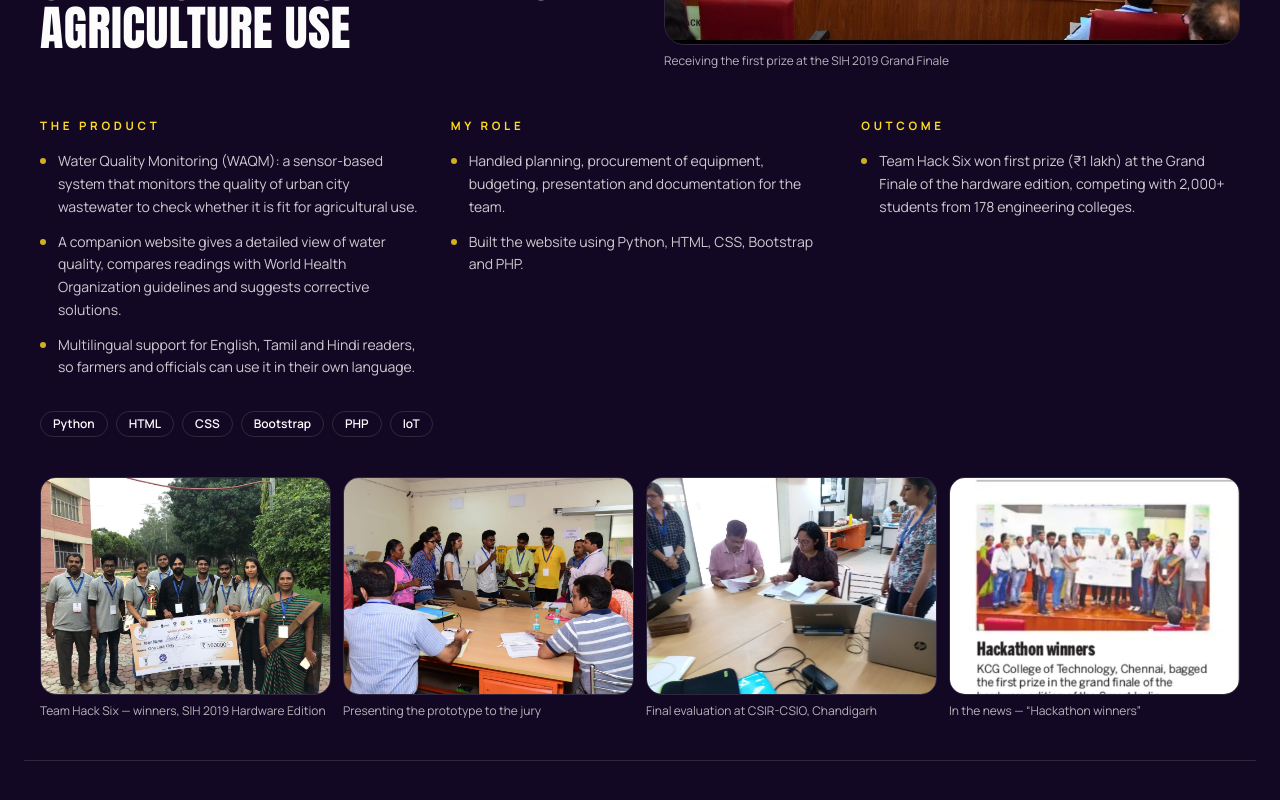
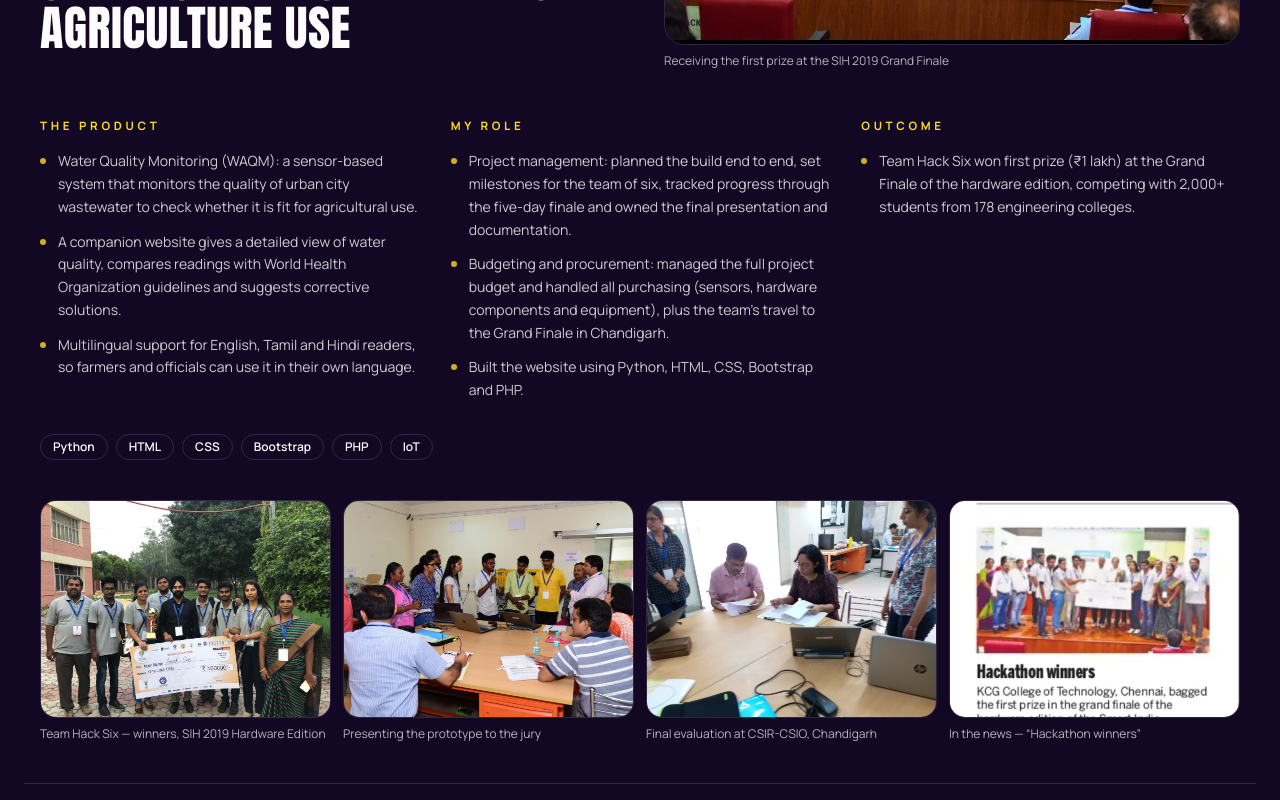
Before and after one commit to jyotisingh2027-art/Jyoti_Kumari-Singh_portfolio, a React (Vite) app: page / in a window 1280 px wide. Shown: the part 7942-8742 px from the top of the page. Built offline with nearby package versions, Linux system fonts and the light colour scheme.

Commit message:
SIH project: expand My role into three points
Co-Authored-By: Claude Opus 5.5 <noreply@anthropic.com>
Claude-Session: https://claude.ai/code/session_018jxijH8Jqk5ZYFdauh5WtK

```diff
--- a/src/content/portfolio.ts
+++ b/src/content/portfolio.ts
@@ -232,7 +232,8 @@ export const projectGroups = [
           {
             heading: "My role",
             items: [
-              "Handled planning, procurement of equipment, budgeting, presentation and documentation for the team.",
+              "Project management: planned the build end to end, set milestones for the team of six, tracked progress through the five-day finale and owned the final presentation and documentation.",
+              "Budgeting and procurement: managed the full project budget and handled all purchasing (sensors, hardware components and equipment), plus the team's travel to the Grand Finale in Chandigarh.",
               "Built the website using Python, HTML, CSS, Bootstrap and PHP.",
             ],
           },
```
